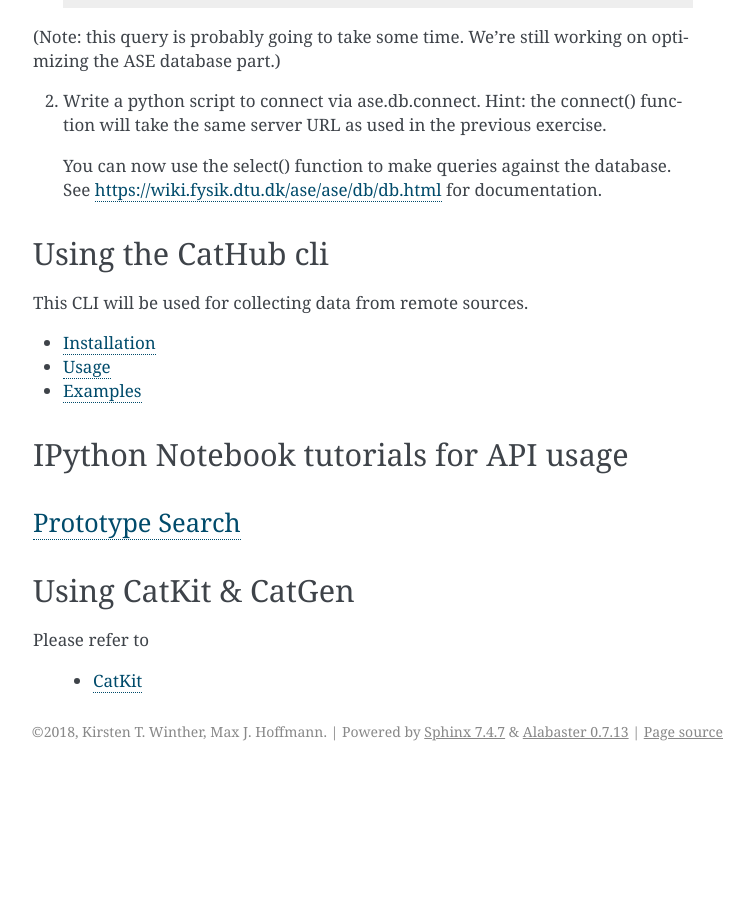
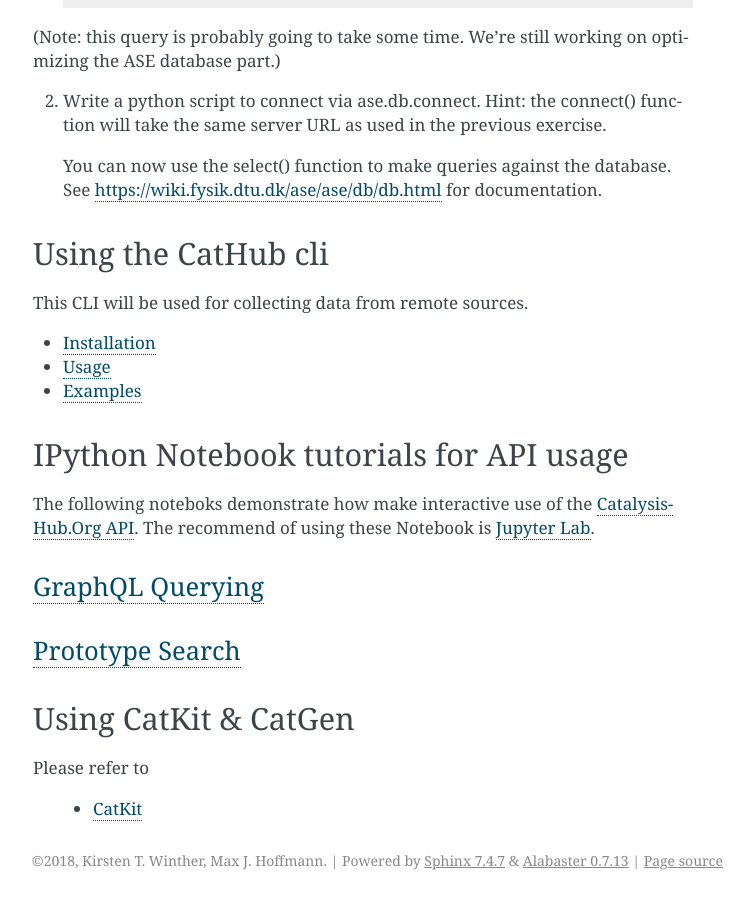
Before and after one commit to SUNCAT-Center/CatalysisHubBackend, a Sphinx documentation site: the page built from docs/source/tutorials/index.rst, in a window 1280 px wide and 900 px high, scrolled down 7037 px. Shown: the whole window, without its empty margins (387-1141 px from the left). Built offline with Sphinx 7.4.7, drawn with Linux system fonts in a browser that asks for light colours; pages that are not in the unit, such as notebooks, are missing from menus; before the commit the page ends 7808 px from its top, so only the background shows below that.

Commit message:
Added another Jupyter Notebook and a link demonstrating GraphQL use in Notebook

```diff
--- a/docs/source/tutorials/index.rst
+++ b/docs/source/tutorials/index.rst
@@ -345,8 +345,13 @@
 IPython Notebook tutorials for API usage
 ----------------------------------------
 
+The following noteboks demonstrate how make interactive use of the `Catalysis-Hub.Org API <http://api.catalysis-hub.org/>`_. The recommend of using these Notebook is `Jupyter Lab <http://jupyterlab.readthedocs.io/>`_.
+
+`GraphQL Querying <http://nbviewer.jupyter.org/gist/mhoffman/556332aaac0e7e11769ce28848b6b721>`_
+................................................................................................
+
 `Prototype Search <http://nbviewer.jupyter.org/gist/mhoffman/2f680eb90a5531fe6e3e588f2c835775>`_
-...............................................................................................
+.................................................................................................
 
 
 
```
